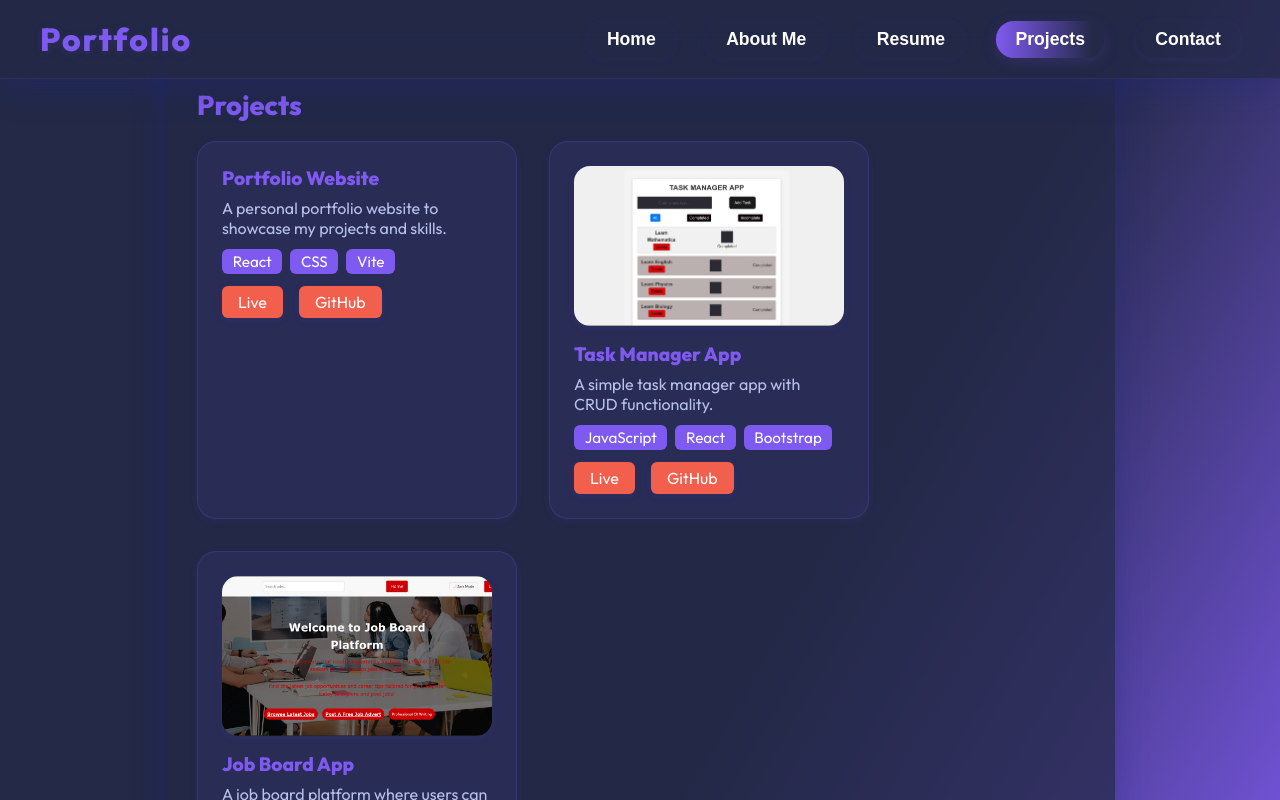
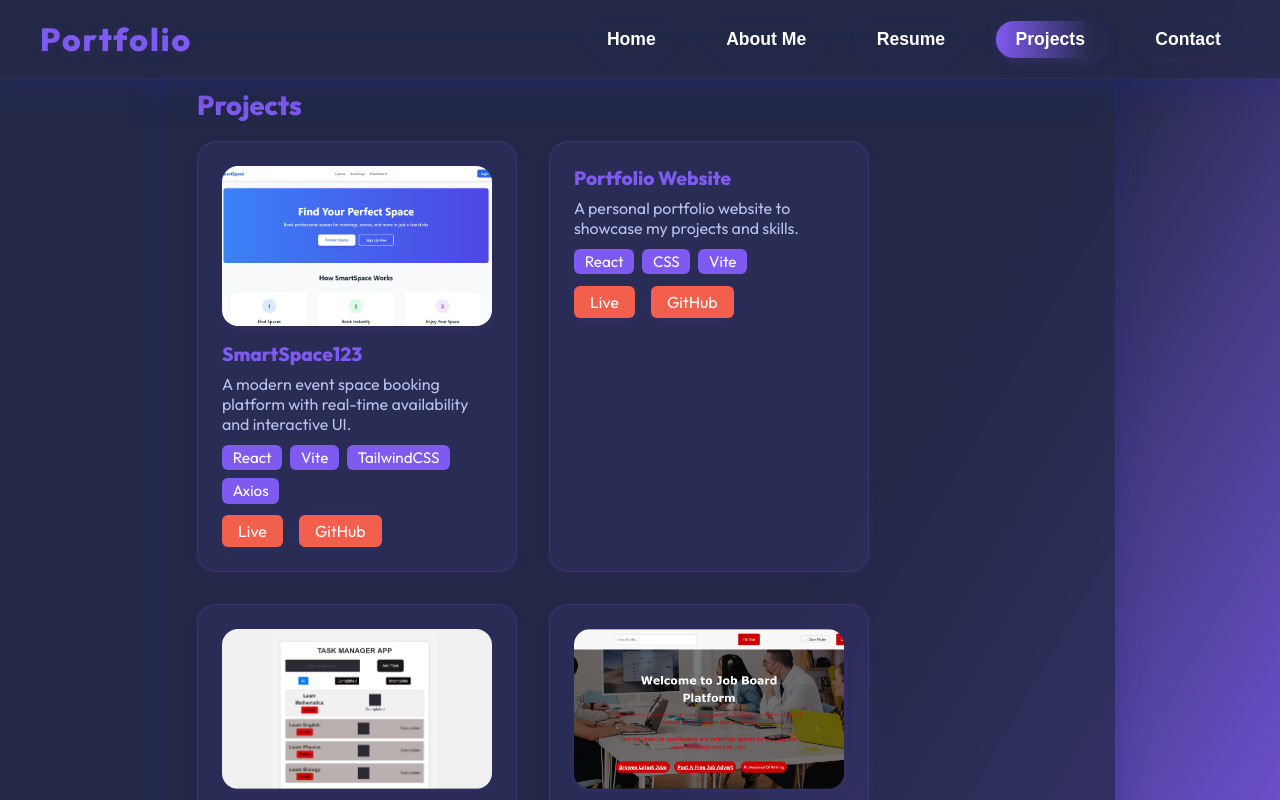
Before and after one commit to Silas-ochieng/My-portfolio, a React (Vite) app: page / in a window 1280 px wide. Both pictures are taken after a click on the button "View My Work". Shown: the top 800 px of the page. Built offline with nearby package versions, Linux system fonts and the light colour scheme.

Commit message:
feat: Add SmartSpace123 project to portfolio

```diff
--- a/src/components/Project.tsx
+++ b/src/components/Project.tsx
@@ -1,6 +1,9 @@
 import { useState } from "react";
 import taskImg from "../assets/task.jpeg";
 import jobBoardImg from "../assets/jobBoard.jpeg";
+import smartspaceImg from "../assets/smartspace-preview.jpeg"; // Add this import
+
+
 type Project = {
   name: string;
   description: string;
@@ -11,6 +14,14 @@ type Project = {
 };
 
 const initialProjects: Project[] = [
+  {
+    name: "SmartSpace123",
+    description: "A modern event space booking platform with real-time availability and interactive UI.",
+    technologies: ["React", "Vite", "TailwindCSS", "Axios"],
+    liveLink: "https://smartspace123.vercel.app",
+    githubLink: "https://github.com/Silas-ochieng/SmartSpace",
+    image: smartspaceImg
+  },
   {
     name: "Portfolio Website",
     description:
```
Also changed, not shown: src/assets/smartspace-preview.jpeg (added).
